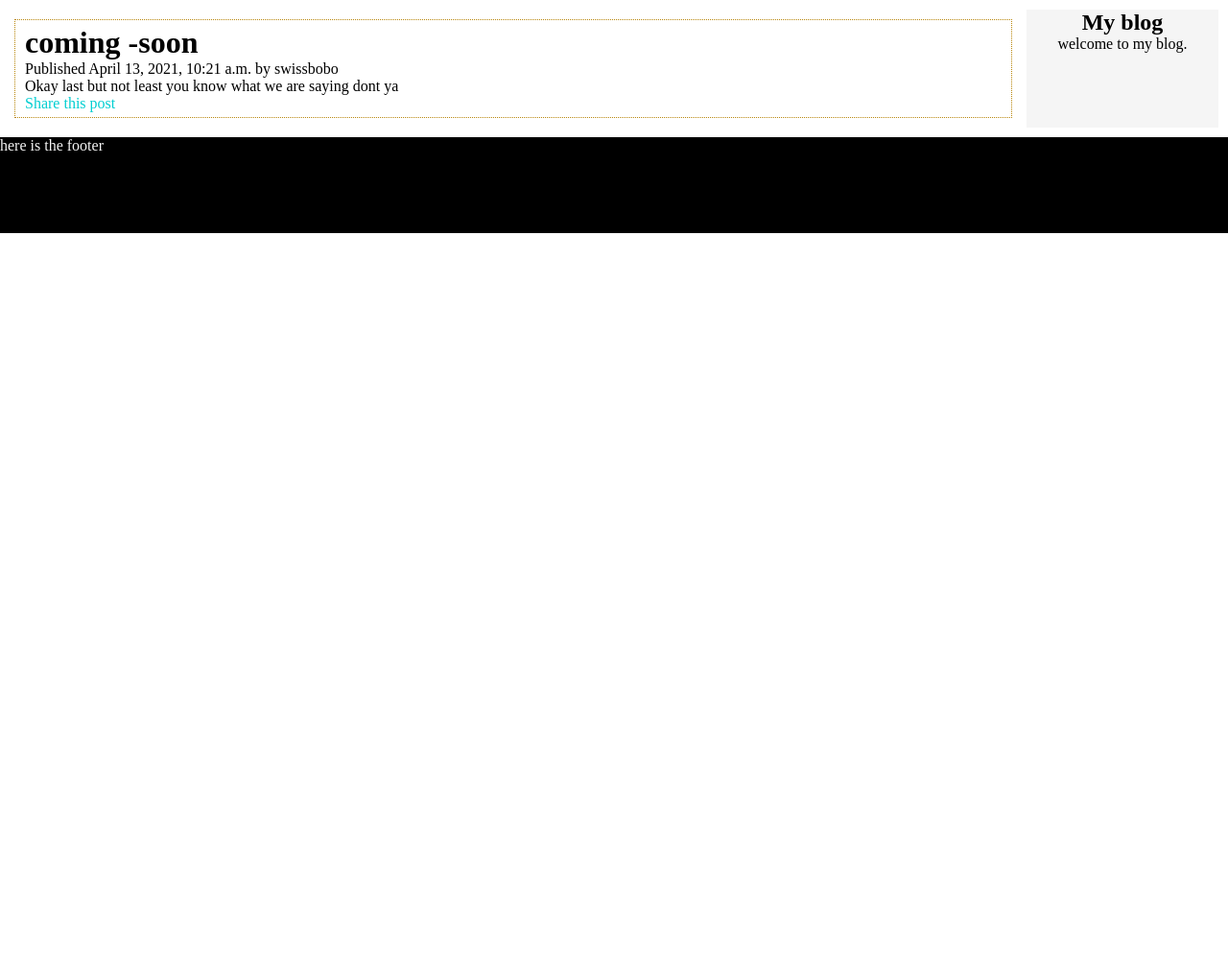
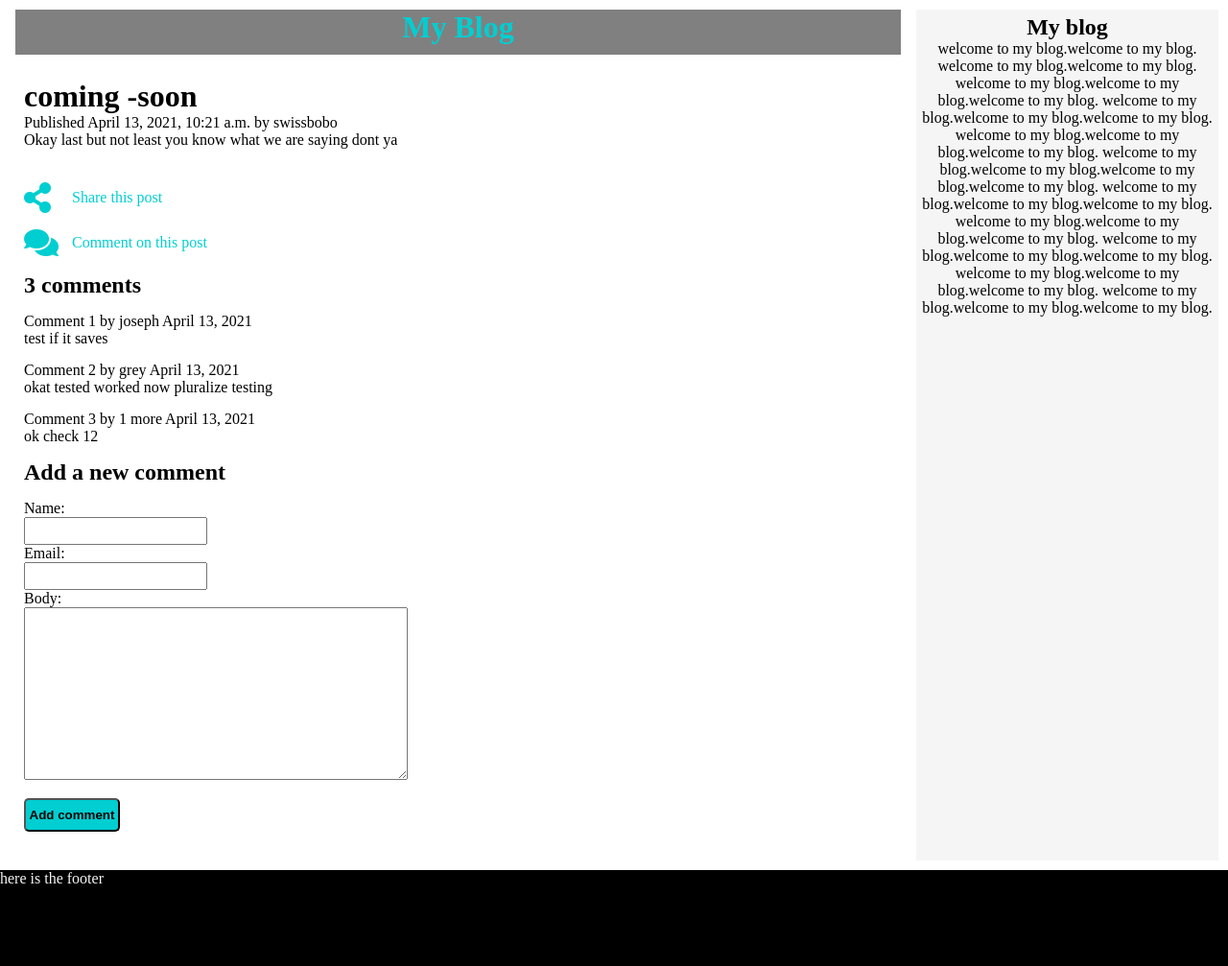
Before and after one commit to swisscodes/Blog_user, a Django app: a page that uses blog/templates/blog/base.html in a window 1280 px wide. Shown: the whole page at 96% size. Before the commit the page ends 243 px from the top, so only its background shows below. Run offline with Django 3.2, Linux system fonts and the light colour scheme; data comes from the database, SQL or seed files in the repository; both versions use the stored data as it was after the commit.

Commit message:
added email and comment

```diff
--- a/blog/forms.py
+++ b/blog/forms.py
@@ -1,4 +1,5 @@
 from django import forms
+from .models import Comment
 
 
 class EmailPostForm(forms.Form):
@@ -6,3 +7,11 @@ class EmailPostForm(forms.Form):
     email = forms.EmailField()
     to = forms.EmailField()
     comments = forms.CharField(required=False, widget=forms.Textarea)
+
+
+
+
+class CommentForm(forms.ModelForm):
+    class Meta:
+        model = Comment
+        fields = ('name', 'email', 'body')
--- a/blog/static/css/blog.css
+++ b/blog/static/css/blog.css
@@ -13,6 +13,87 @@ a {
     color:darkturquoise;
 }
 
+
+
+.blog-footer {
+    background-color: black;
+    color: whitesmoke;
+    height: 100px;
+}
+
+.contents-detail {
+    display: flex;
+    flex-flow: column wrap;
+
+    margin: 10px 5px;
+    padding: 5px 10px
+}
+
+.nav-text {
+    margin: 0 6px;
+    padding-bottom: 8px;
+    border-bottom: 2px solid grey;
+}
+
+
+
+#sidebar {
+    margin: 15px 0px;
+}
+
+.send-btn {
+    background-color:darkturquoise;
+    color:black;
+    width: 100px;
+    height: 35px;
+    border-radius: 5px;
+    font-weight: bold;
+}
+
+.form-p  {
+    margin: 0px 0px;
+}
+
+.form-p label {
+    display: flex;
+    width: 100px;
+}
+
+.form-p input {
+    padding: 5px;
+}
+
+
+.form-p li {
+    list-style: none;
+    margin: 10px 0px;
+}
+
+.details-body {
+    margin-bottom: 20px;
+}
+
+.icon-divs div {
+    margin: 15px 0px;
+}
+
+.icon-divs div i {
+    width: 50px;
+}
+
+.share-share a {
+    display: inline-flex;
+    align-items: center;
+}
+
+.comment-post a{
+    display: inline-flex;
+    align-items: center;
+}
+
+
+/************************** List.html css **************************/
+
 .main-contents {
     display: flex;
     flex-flow: column wrap;
@@ -21,29 +102,13 @@ a {
     padding: 5px 10px;
 }
 
-.contents-detail {
+.items {
     display: flex;
-    flex-flow: column wrap;
-    border: 1px dotted darkgoldenrod;
-    margin: 10px 5px;
-    padding: 5px 10px
+    flex-flow: wrap;
+    align-items: center;
+    gap:10px;
 }
-
-.nav-text {
-    margin: 8px;
-    padding-bottom: 8px;
-    border-bottom: 2px solid grey;
-}
-
-.blog-footer {
-    background-color: black;
-    color: whitesmoke;
-    height: 100px;
-}
-
-#sidebar {
-    margin: 15px 0px;
-}
+/************************* List.html css ***************************/
 
 
 @media screen and (min-width: 380px) {
@@ -53,35 +118,50 @@ a {
 
 }
 
-.items {
-    display: flex;
-    flex-flow: wrap;
-    align-items: center;
-    gap:10px;
-}
 
-
+/************************* Laptop screens ***************************/
 @media screen and (min-width: 600px) {
 
     .wrapper {
         display:grid;
-        grid-template-columns: 1fr 200px;
-        grid-template-rows: auto;
+        grid-template-columns: 1fr 25%;
+        grid-template-rows: auto 1fr;
         gap: 10px;
         padding: 10px;
     }
 
-    .main-contents {
+    #content {
         grid-column: 1;
-        grid-row: 1;
+        grid-row: 2;
+
     }
 
     #sidebar {
         grid-column: 2;
-        grid-row: 1;
+        grid-row: 1 / span 2;
         text-align: center;
         margin: 0;
         background-color:whitesmoke;
+        padding: 5px;
+    }
+
+    .nav-text {
+        grid-column: 1;
+        grid-row: 1;
+        display:flex;
+        justify-content: center;
+        align-items: center;
+        background-color: grey;
+    }
+
+    .main-contents {
+        background-color: navajowhite;
+    }
+
+    textarea {
+        width: 400px;
+        height: 180px;
     }
 
 }
+/************************* Laptop screens ***************************/
--- a/blog/templates/blog/base.html
+++ b/blog/templates/blog/base.html
@@ -6,11 +6,17 @@
     <head>
         <title>{% block title %}{% endblock %}</title>
         <link href="{% static "css/blog.css" %}?{% now "U" %}" rel="stylesheet">
+        <link rel="stylesheet" href="https://cdnjs.cloudflare.com/ajax/libs/font-awesome/5.15.3/css/all.min.css" integrity="sha512-iBBXm8fW90+nuLcSKlbmrPcLa0OT92xO1BIsZ+ywDWZCvqsWgccV3gFoRBv0z+8dLJgyAHIhR35VZc2oM/gI1w==" crossorigin="anonymous" />
         <meta name="viewport" content="width=device-width, initial-scale=1.0">
     </head>
 
     <body>
+        <div class="container">
             <div class="wrapper">
+                <div class="nav-text">
+                    <a href="{% url 'blog:published_posts' %}"><h1>My Blog</h1>
+                </div></a>
+
                 <div id="content">
                     {% block content %}
                     {% endblock %}
@@ -18,10 +24,24 @@
 
                 <div id="sidebar">
                     <h2>My blog</h2>
-                <p>welcome to my blog.</p>
+                    <p>welcome to my blog.welcome to my blog.
+                    welcome to my blog.welcome to my blog.
+                    welcome to my blog.welcome to my blog.welcome to my blog.
+                    welcome to my blog.welcome to my blog.welcome to my blog.
+                    welcome to my blog.welcome to my blog.welcome to my blog.
+                    welcome to my blog.welcome to my blog.welcome to my blog.welcome to my blog.
+                    welcome to my blog.welcome to my blog.welcome to my blog.
+                    welcome to my blog.welcome to my blog.welcome to my blog.
+                    welcome to my blog.welcome to my blog.welcome to my blog.
+                    welcome to my blog.welcome to my blog.welcome to my blog.
+                    welcome to my blog.welcome to my blog.welcome to my blog.
+                    </p>
                 </div>
             </div>
+            <div class="footer-div">
                 <footer class="blog-footer">here is the footer</footer>
+            </div>
+        </div>
     </body>
 
 </html>
--- a/blog/templates/blog/detail.html
+++ b/blog/templates/blog/detail.html
@@ -5,11 +5,57 @@
 {% block content %}
 
 <div class="contents-detail">
-    <h1>{{ post.title }}</h1>
-    <p class="date">Published {{ post.publish }} by {{ post.author }}</p>
-    {{ post.body|linebreaks }}
+    <div class="details-body">
+        <h1>{{ post.title }}</h1>
+        <p class="date">Published {{ post.publish }} by {{ post.author }}</p>
+        {{ post.body|linebreaks }}
+    </div>
 
-    <p><a href="{% url "blog:post_share" post.id %}">Share this post</a></p>
+    <div class="icon-divs">
+        <div class="share-share">
+        <p><a href="{% url "blog:post_share" post.id %}"><i class="fas fa-share-alt fa-2x"></i>Share this post</a></p>
+        </div>
+
+        <div class="comment-post">
+        <p><a href="{% url "blog:comments" post.id %}"><i class="fas fa-comments fa-2x"></i>Comment on this post</a></p>
+        </div>
+
+        {% with comments.count as total_comments %}
+            <div>
+                <h2>{{ total_comments }} comment{{ total_comments|pluralize }}</h2>
+            </div>
+        {% endwith %}
+
+        <div>
+            {% for comment in comments %}
+            <div class="comment">
+            <p class="info">
+            Comment {{ forloop.counter }} by {{ comment.name }}
+            {{ comment.created }}</p>
+
+            {{ comment.body|linebreaks }}
+
+            </div>
+            {% empty %}
+            <p>There are no comments yet.</p>
+            {% endfor %}
+            </div>
+
+            <div>
+                {% if new_comment %}
+                    <h2>Your comment has been added.</h2>
+
+                {% else %}
+                    <h2>Add a new comment</h2>
+                    <form method="post">
+                        <div class="form-p">{{ comment_form.as_p }}</div>
+                        {% csrf_token %}
+                        <p><input  class="send-btn" type="submit" value="Add comment"></p>
+                    </form>
+                {% endif %}
+            </div>
+    </div>
+
 </div>
 
 {% endblock content %}
--- a/blog/templates/blog/list.html
+++ b/blog/templates/blog/list.html
@@ -3,9 +3,6 @@
 {% block title %}My Blog{% endblock %}
 
 {% block content %}
-
-<div class="nav-text"><h1>My Blog</h1></div>
-
 {% for post in posts %}
 <div class="main-contents">
     <div class="items">
@@ -15,7 +12,6 @@
     <div class="items-body">{{ post.body|truncatewords:30|linebreaks }}</div>
 </div>
 {% endfor %}
-
 {% include "blog/pagination.html" with page=page_obj %}
 
 {% endblock content %}
--- a/blog/templates/blog/share.html
+++ b/blog/templates/blog/share.html
@@ -12,8 +12,8 @@
     <h1>Share "{{ post.title }}" by e-mail</h1>
     <form method="post">
         {% csrf_token %}
-        {{ form.as_p }}
-        <input type="submit" value="Send e-mail">
+        <div class="form-p">{{ form.as_p }}</div>
+        <input class="send-btn" type="submit" value="Send e-mail">
     </form>
     <p><a href="{{ post.get_absolute_url }}">Back</a></p>
     <p><a href="{% url "blog:published_posts" %}">All posts</a></p>
--- a/blog/urls.py
+++ b/blog/urls.py
@@ -1,6 +1,8 @@
 from django.urls import path
 from django.urls.resolvers import URLPattern
-from . views import PostListView, post_detail, post_share #post_list,
+from . views import (PostListView, post_detail, post_share,
+            comment_view
+                )    #post_list,
 
 app_name = 'blog'
 
@@ -9,4 +11,5 @@ urlpatterns = [
     path('<slug:slug>/<int:year>/<int:month>/<int:day>/',\
         post_detail, name='published_post_detail'),
     path('<int:post_id>/share/', post_share, name='post_share'),
+    path('<int:post_id>/comment', comment_view, name='comments'),
 ]
--- a/blog/views.py
+++ b/blog/views.py
@@ -1,8 +1,8 @@
 from django.shortcuts import render, get_object_or_404
-from .models import Post
+from .models import Post, Comment
 from django.core.paginator import Paginator, EmptyPage, PageNotAnInteger
 from django.views.generic import ListView
-from .forms import EmailPostForm
+from .forms import EmailPostForm, CommentForm
 from django.core.mail import send_mail
 
 
@@ -28,16 +28,30 @@ from django.core.mail import send_mail
 def post_detail(request, slug, year, month, day):
     post = get_object_or_404(Post, slug=slug, status='published', publish__year=year,\
         publish__month=month, publish__day=day)
-    context = {'post': post}
+    comments = post.comments.filter(active=True)
+    new_comment = None
+    if request.method == 'POST':
+        comment_form = CommentForm(data=request.POST)
+        if comment_form.is_valid():
+            new_comment = comment_form.save(commit=False)
+            new_comment.post = post
+            new_comment.save()
+    else:
+        comment_form = CommentForm()
 
+    context = {'post': post, 'comments': comments, 'new_comment': new_comment,\
+        'comment_form': comment_form}
     return render(request, 'blog/detail.html', context)
+
+
+
 
 
 
 class PostListView(ListView):
     queryset = Post.get_published()
     context_object_name = 'posts'
-    paginate_by = 4
+    paginate_by = 5
     template_name = 'blog/list.html'
 
 
@@ -61,3 +75,22 @@ def post_share(request, post_id):
         form = EmailPostForm()
     context = {'post': post, 'form':form, 'sent': sent}
     return render(request, 'blog/share.html', context)
+
+
+
+def comment_view(request, post_id):
+    post = get_object_or_404(Post, id=post_id, status='published')
+    ok = Comment.allComments()
+    comments = post.activePost()
+    new_comment = None
+    if(request.method=="POST"):
+        form = CommentForm(request.POST)
+        if(form.is_valid):
+            comment_form = CommentForm(data=request.POST)
+            new_comment = comment_form.save(commit=False)
+            new_comment.post = post
+            new_comment.save()
+    else:
+        form = CommentForm()
+    context = {'form': form, 'post': post, 'comments': comments, 'new_comment': new_comment, 'ok': ok}
+    return render(request, 'blog/comments.html', context)
--- a/my_blog/settings.py
+++ b/my_blog/settings.py
@@ -11,7 +11,7 @@ https://docs.djangoproject.com/en/3.2/ref/settings/
 """
 
 from pathlib import Path
-
+import os
 # Build paths inside the project like this: BASE_DIR / 'subdir'.
 BASE_DIR = Path(__file__).resolve().parent.parent
 
@@ -135,4 +135,4 @@ EMAIL_HOST_USER = 'swissbobo@gmail.com'
 EMAIL_HOST_PASSWORD = 'zvkjojbucanqtyoq'
 EMAIL_PORT = 587
 EMAIL_USE_TLS = True
-DEFAULT_FROM_EMAIL = 'swissbobo@gmail.com'
+DEFAULT_FROM_EMAIL = 'webmaster@ok.com'
```
Also changed, not shown: blog/admin.py (+9 -1 lines), blog/models.py (+32 -0 lines), blog/templates/blog/comments.html (added, +26 -0 lines), blog/migrations/0002_comment.py (added), db.sqlite3. Lines whose indentation alone changed are shown as unchanged.
